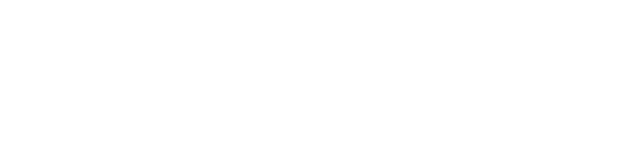
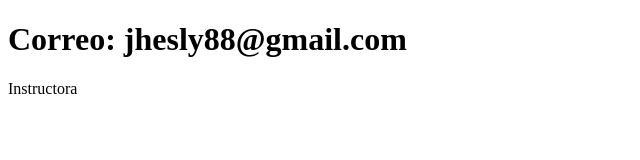
Before and after one commit to jhesly12/sistema-de-registro, a plain HTML site: page contacto.html in a window 1280 px wide. Shown: the whole page, without its empty margins (0-640 px from the left). Drawn offline with Linux system fonts and the light colour scheme.

Commit message:
Actualiza el contacto

```diff
--- a/contacto.html
+++ b/contacto.html
@@ -6,6 +6,7 @@
     <title>Contacto</title>
 </head>
 <body>
-
+    <h1>Correo: jhesly88@gmail.com</h1>
+        <p>Instructora</p>
 </body>
 </html>
```
